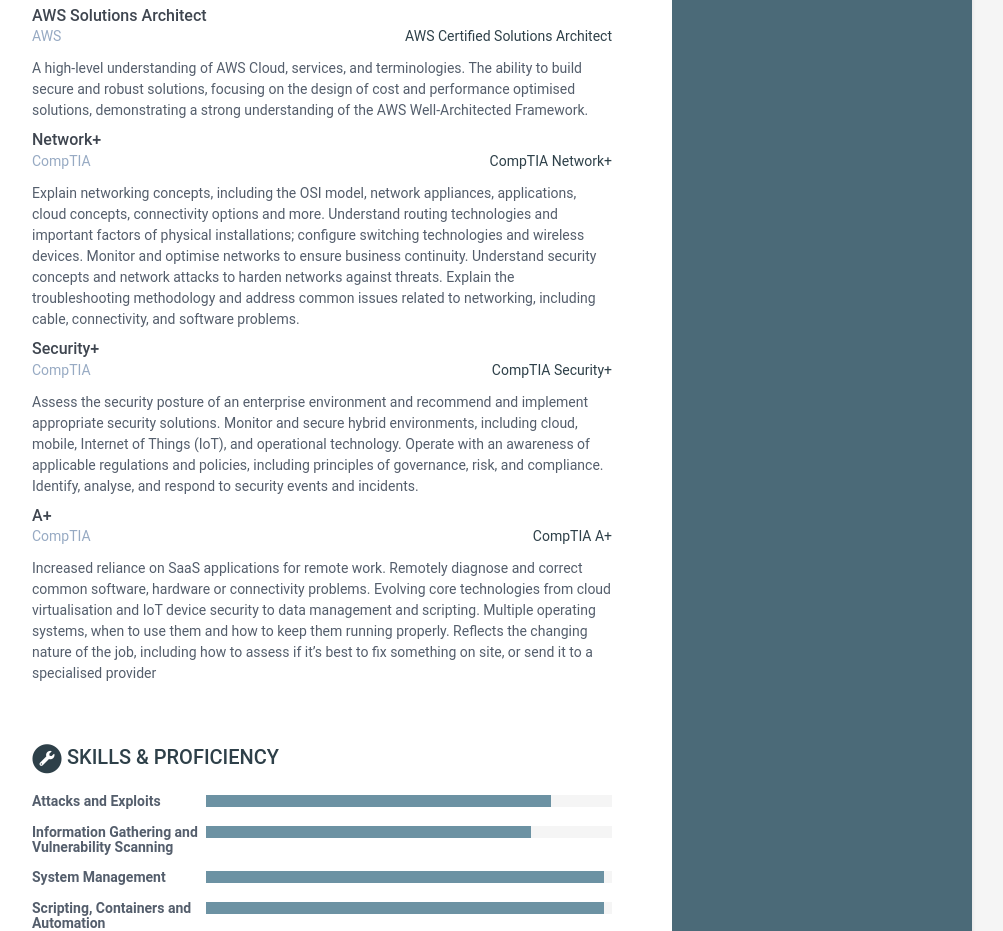
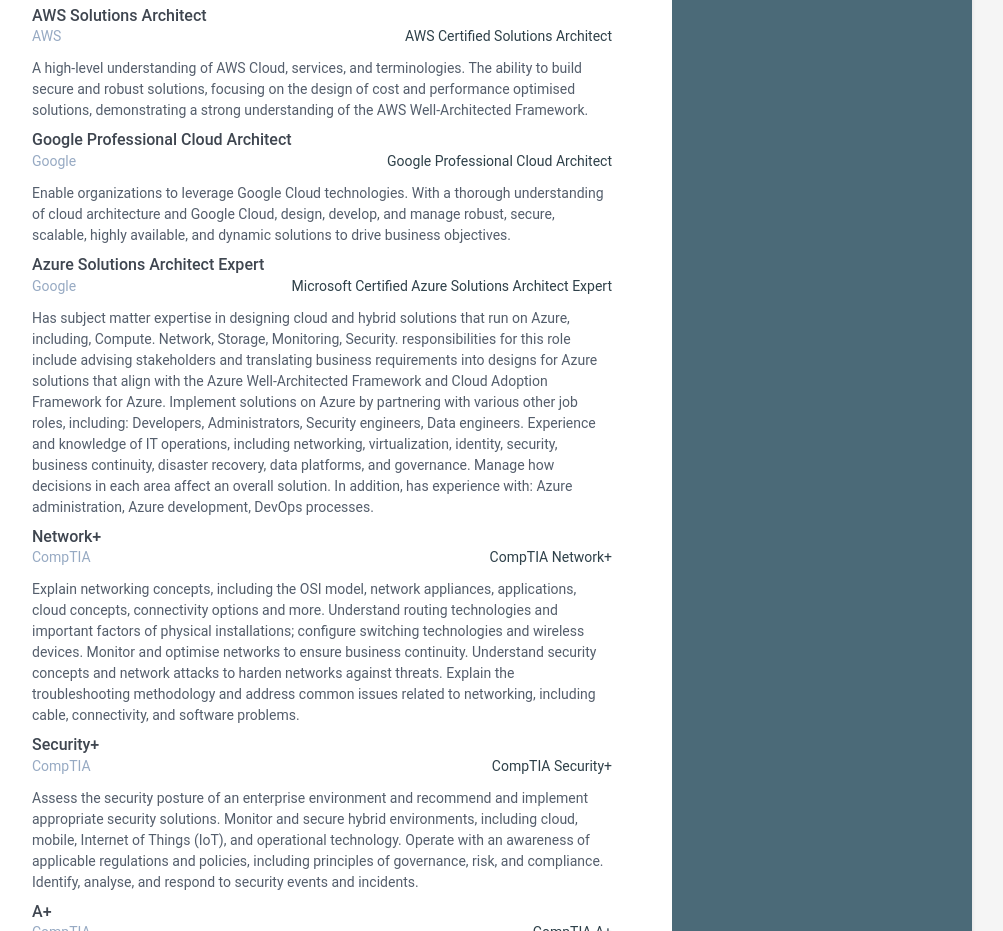
Before and after one commit to robertmarshallxyz/resume, a plain HTML site: page index.html in a window 1280 px wide. Shown: the part 822-1753 px from the top of the page, without its empty margins (168-1171 px from the left). Drawn offline with Linux system fonts and the light colour scheme.

Commit message:
site build

```diff
--- a/index.html
+++ b/index.html
@@ -339,6 +339,79 @@
   <div class="item">
     <div class="meta">
       <div class="upper-row">
+        <h3 class="cert-title">Google Professional Cloud Architect</h3>
+        <div class="time">
+
+        </div>
+      </div>
+      <!--//upper-row-->
+
+      <div class="second-upper-row">
+        <div class="cert-org">
+          Google
+        </div>
+
+        <div class="cert-url">
+          <a
+            href="//www.credly.com/badges/"
+            target="_blank"
+            rel="noreferrer nofollow noopener"
+            >Google Professional Cloud Architect</a
+          >
+        </div>
+
+      </div>
+    </div>
+    <!--//meta-->
+
+    <div class="details"><p>Enable organizations to leverage Google Cloud technologies.
+With a thorough understanding of cloud architecture and Google Cloud, design, develop, and manage robust, secure, scalable, highly available,
+and dynamic solutions to drive business objectives.</p>
+</div>
+  </div>
+  <!--//item-->
+
+  <div class="item">
+    <div class="meta">
+      <div class="upper-row">
+        <h3 class="cert-title">Azure Solutions Architect Expert</h3>
+        <div class="time">
+
+        </div>
+      </div>
+      <!--//upper-row-->
+
+      <div class="second-upper-row">
+        <div class="cert-org">
+          Google
+        </div>
+
+        <div class="cert-url">
+          <a
+            href="//www.credly.com/badges/"
+            target="_blank"
+            rel="noreferrer nofollow noopener"
+            >Microsoft Certified Azure Solutions Architect Expert</a
+          >
+        </div>
+
+      </div>
+    </div>
+    <!--//meta-->
+
+    <div class="details"><p>Has subject matter expertise in designing cloud and hybrid solutions that run on Azure, including, Compute. Network, Storage, Monitoring, Security.
+responsibilities for this role include advising stakeholders and translating business requirements into designs for Azure solutions that align with the
+Azure Well-Architected Framework and Cloud Adoption Framework for Azure. Implement solutions on Azure by partnering with various other job roles,
+including: Developers, Administrators, Security engineers, Data engineers. Experience and knowledge of IT operations, including networking, virtualization,
+identity, security, business continuity, disaster recovery, data platforms, and governance. Manage how decisions in each area affect an overall solution.
+In addition, has experience with: Azure administration, Azure development, DevOps processes.</p>
+</div>
+  </div>
+  <!--//item-->
+
+  <div class="item">
+    <div class="meta">
+      <div class="upper-row">
         <h3 class="cert-title">Network+</h3>
         <div class="time">
 
```
